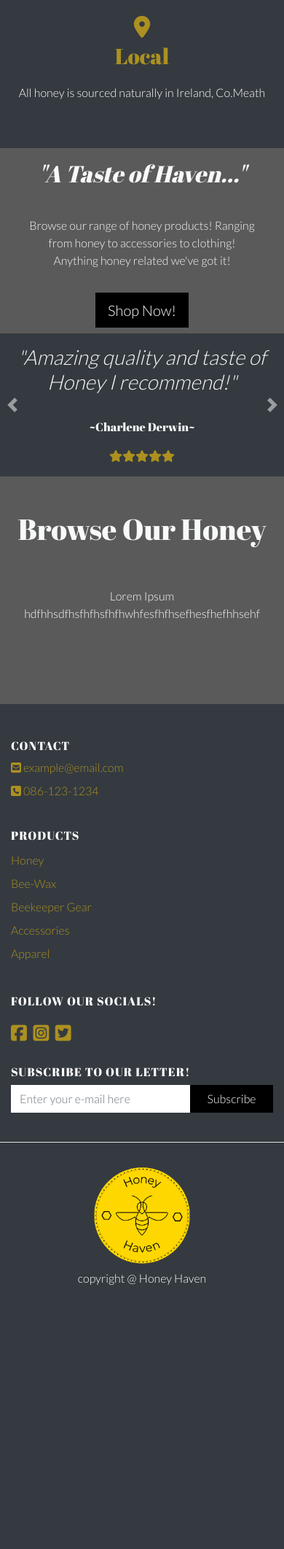
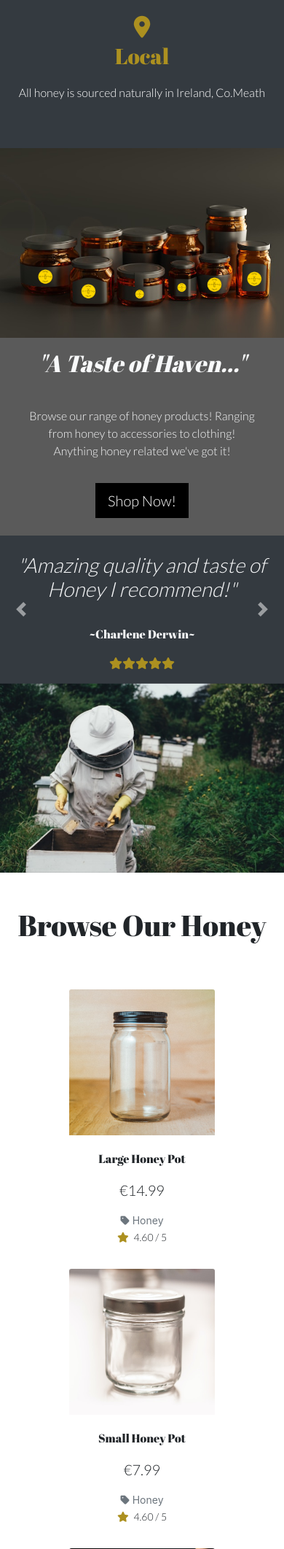
Before and after one commit to Code-Institute-Submissions/MaksimB96-PP5_E-Com.2, a Django app: page / in a window 390 px wide; the page is wider, and only the part inside the window is pictured. Shown: the part 1400-3523 px from the top of that part at 73% size. Before the commit the page ends 3161 px from the top of that part, so only its background shows below. Run offline with Django 3.2, Linux system fonts and the light colour scheme; data comes from the database, SQL or seed files in the repository; some libraries are stand-ins or nearby versions.

Commit message:
Add considerable adjustments to index and implemented products to render

```diff
--- a/home/templates/home/index.html
+++ b/home/templates/home/index.html
@@ -11,7 +11,14 @@
 
 {% block content %}
 <section class="hero">
-
+    <div class="container">
+        <div class="row">
+            <div class="col-6 ml-4 mb-5 cta-text p-3">
+                <h1 class="head-text font-italic mb-5 text-white">Honey has never tasted this good!</h1>
+                <a href="{% url 'products' %}" class="btn btn-lg btn-gold-blk rounded-0 head-text">Shop Now</a>
+            </div>
+        </div>
+    </div>
 </section>
 
 <section id="sec-a" class="bg-dark">
@@ -41,7 +48,7 @@
 <section id="sec-b">
     <div class="container-fluid">
         <div class="row toh-text">
-            <div class="col-md-6 m-0 p-0 d-none d-lg-block">
+            <div class="col-md-6 m-0 p-0">
                 <img src="/media/honey-haven-products.jpg" class="img-fluid w-100">
             </div>
             <div class="col-md-6 text-center w-auto my-auto">
@@ -52,7 +59,7 @@
                     Browse our range of honey products! Ranging from honey to accessories to clothing!
                     Anything honey related we've got it!
                 </p>
-                <h3>
+                <h3 class="pb-3">
                     <a href="{% url 'products' %}" class="btn btn-lg shop-now-btn body-text rounded-0">Shop Now!</a>
                 </h3>
             </div>
@@ -61,9 +68,9 @@
 </section>
 
 <section id="sec-c">
-    <div class="container-fluid p-0 m-0 bg-dark">
+    <div class="container-fluid bg-dark">
         <div class="row">
-            <div id="carouselExampleControls" class="carousel slide col-md-8 my-auto pt-3" data-ride="carousel">
+            <div id="carouselExampleControls" class="carousel slide col-md-8 my-auto pt-4" data-ride="carousel">
                 <div class="carousel-inner w-100 text-center">
                     <div class="carousel-item active text-light">
                         <h3 class="body-text font-italic">"Amazing quality and taste of Honey I recommend!"</h3>
@@ -100,22 +107,62 @@
                 </a>
             </div>
 
-            <div class="col-md-4 d-none d-lg-block">
+            <div class="col-md-4 p-0 m-0">
                 <img src="/media/honey-harvest.jpg" alt="honey-harvest" class="img-fluid">
             </div>
         </div>
     </div>
 </section>
 
-<section id="sec-d">
+<section id="sec-d mb-3">
     <div class="container-fluid m-0 p-0">
         <div class="row">
-            <div class="col-md-12 text-center my-5 text-light">
+            <div class="col-md-12 text-center my-5">
                 <h1 class="head-text">
                     Browse Our Honey
                 </h1>
-                <p class="body-text py-5">Lorem Ipsum hdfhhsdfhsfhfhsfhfhwhfesfhfhsefhesfhefhhsehf</p>
             </div>
+            {% for product in products %}
+            <div class="col-sm-6 col-md-6 col-lg-4 col-xl-3 p-2">
+                <div class="card h-100 border-0 text-center">
+                    {% if product.image %}
+                    <a href="{% url 'product_detail' product.id %}">
+                        <img src="{{ product.image.url }}" alt="{{ product.name }}" class="card-img-top img-fluid"
+                            style="height: 200px; width: 200px;">
+                    </a>
+                    {% else %}
+                    <a href="{% url 'product_detail' product.id %}">
+                        <img src="{{ MEDIA_URL }}no-img.png" alt="{{ product.name }}"
+                            style="height: 380px; width: 380px;">
+                    </a>
+                    {% endif %}
+                    <div class="card-body head-text pb-0">
+                        <p>{{ product.name }}</p>
+                    </div>
+                    <div class="card-footer bg-white border-0  pt-0 mb-1">
+                        <div class="row">
+                            <div class="col">
+                                <p class="lead body-text">€{{ product.price }}</p>
+                                {% if product.category %}
+                                <p class="small mt-1 mb-0">
+                                    <a href="{% url 'products' %}?category={{ product.category.name }}"
+                                        class="text-muted">
+                                        <i class="fas fa-tag mr-1"></i>{{ product.category.friendly_name }}
+                                    </a>
+                                </p>
+                                {% endif %}
+                                {% if product.rating %}
+                                <small class="muted body-text"><i class="fas fa-star mr-1 gold-text"></i> {{ product.rating }} / 5</small>
+                                {% else %}
+                                <small class="text-muted body-text">No Rating</small>
+                                {% endif %}
+                            </div>
+                        </div>
+                    </div>
+                </div>
+            </div>
+
+            {% endfor %}
         </div>
     </div>
 </section>
--- a/home/views.py
+++ b/home/views.py
@@ -1,7 +1,13 @@
 from django.shortcuts import render
+from products.models import Product
 
 
 def index(request):
     """Main index page render"""
 
-    return render(request, 'home/index.html')
+    products = Product.objects.filter(category__name='honey')
+    context = {
+        'products': products
+    }
+
+    return render(request, 'home/index.html', context)
--- a/static/css/base.css
+++ b/static/css/base.css
@@ -199,7 +199,18 @@ body {
     margin-bottom: 0;
 
     height: 100vh;
+
+    display: flex;
+    align-items: center;
 }
+
+
+.cta-text {
+    background: rgba(0, 0, 0, 0.5);
+    box-shadow: 10px 10px 5px 0px rgba(0,0,0,0.75);
+}
+
+
 
 .shop-now-btn {
     background: var(--theme2);
@@ -227,10 +238,6 @@ body {
 }
 
 .toh-text {
-    background: var(--grey);
-}
-
-#sec-d {
     background: var(--grey);
 }
 
```
